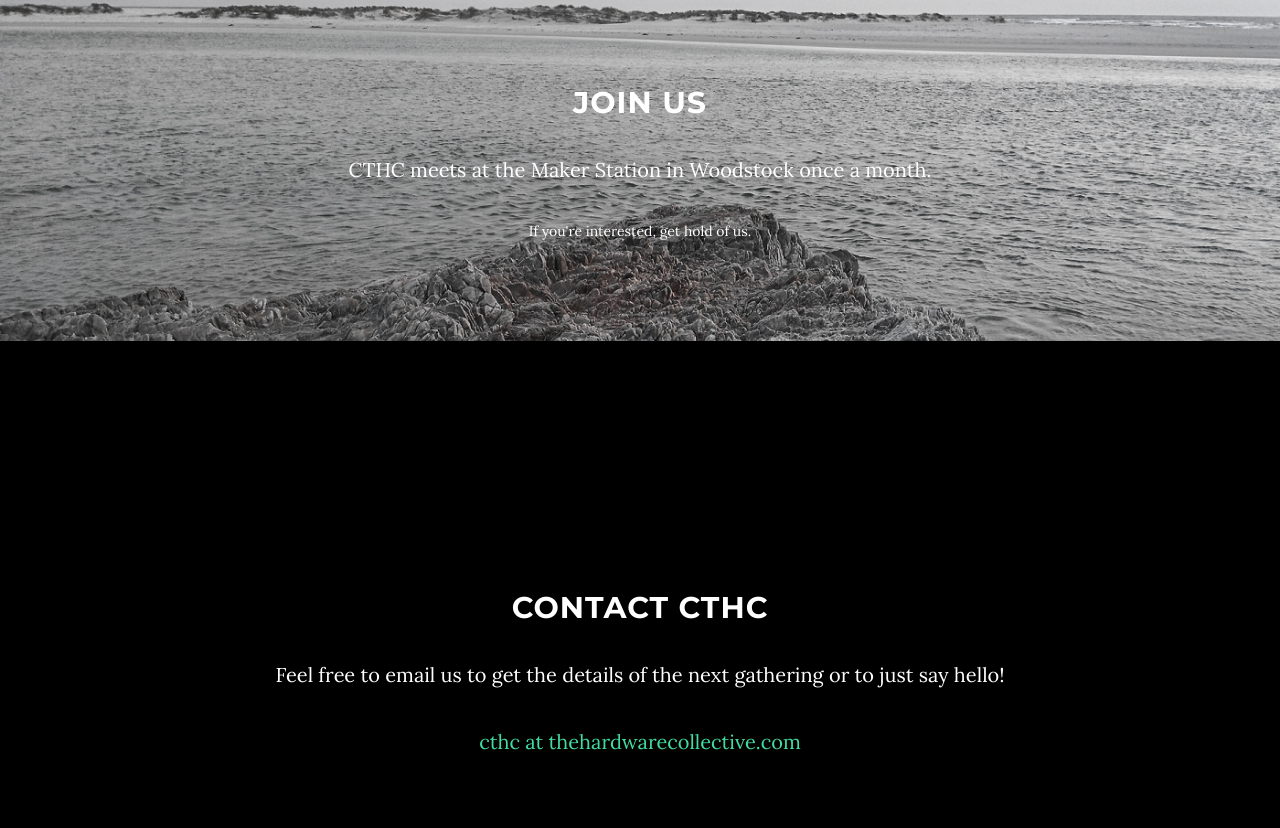
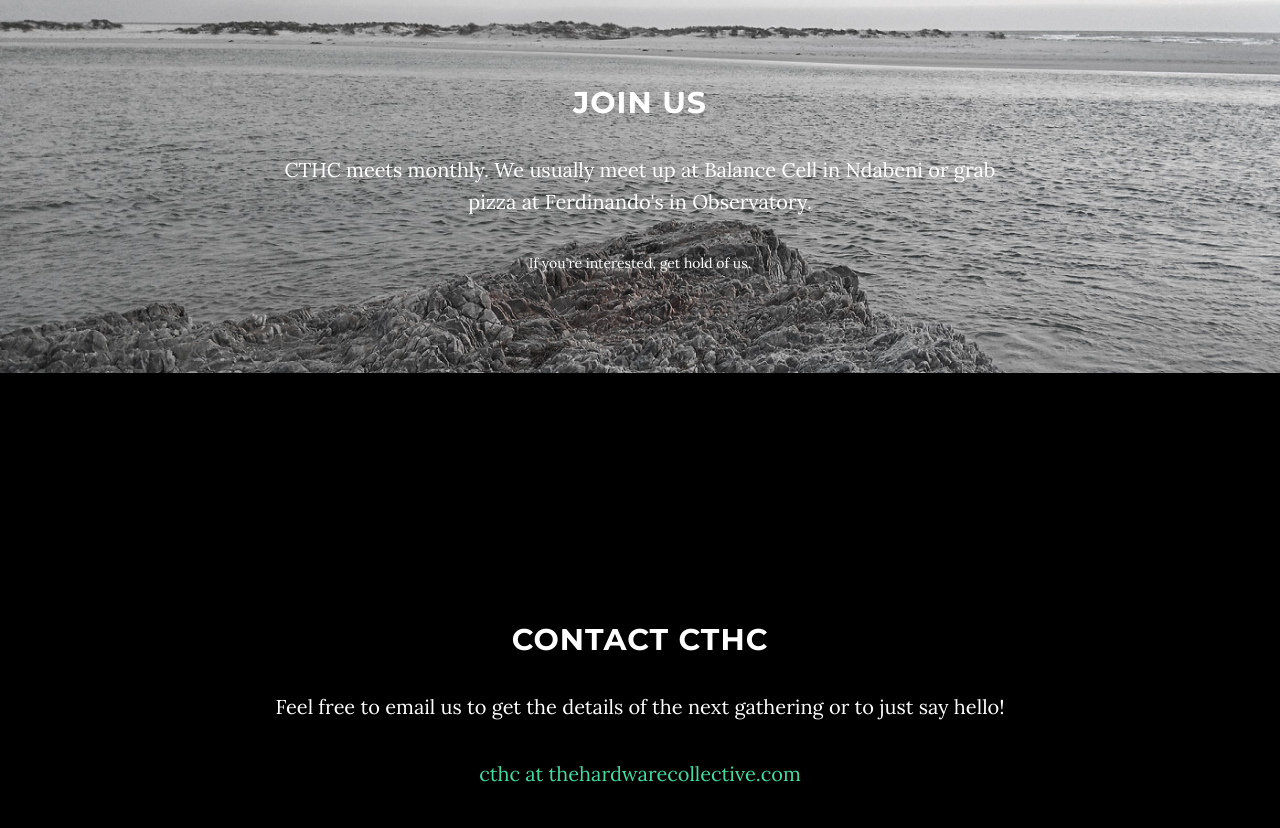
Before and after one commit to MatteoMilandri/thc, a website: page index.html in a window 1280 px wide. Shown: the part 1679-2507 px from the top of the page. Drawn offline with nearby package versions, Linux system fonts and the light colour scheme; some packages are replaced by stand-ins of ours.

Commit message:
basic info correction to get started

```diff
--- a/index.html
+++ b/index.html
@@ -106,7 +106,7 @@
             <div class="container">
                 <div class="col-lg-8 col-lg-offset-2">
                     <h2>Join us</h2>
-                    <p>CTHC meets at the Maker Station in Woodstock once a month.</p>
+                    <p>CTHC meets monthly. We usually meet up at Balance Cell in Ndabeni or grab pizza at Ferdinando's in Observatory.</p>
                     If you're interested, get hold of us.
                 </div>
             </div>
```
